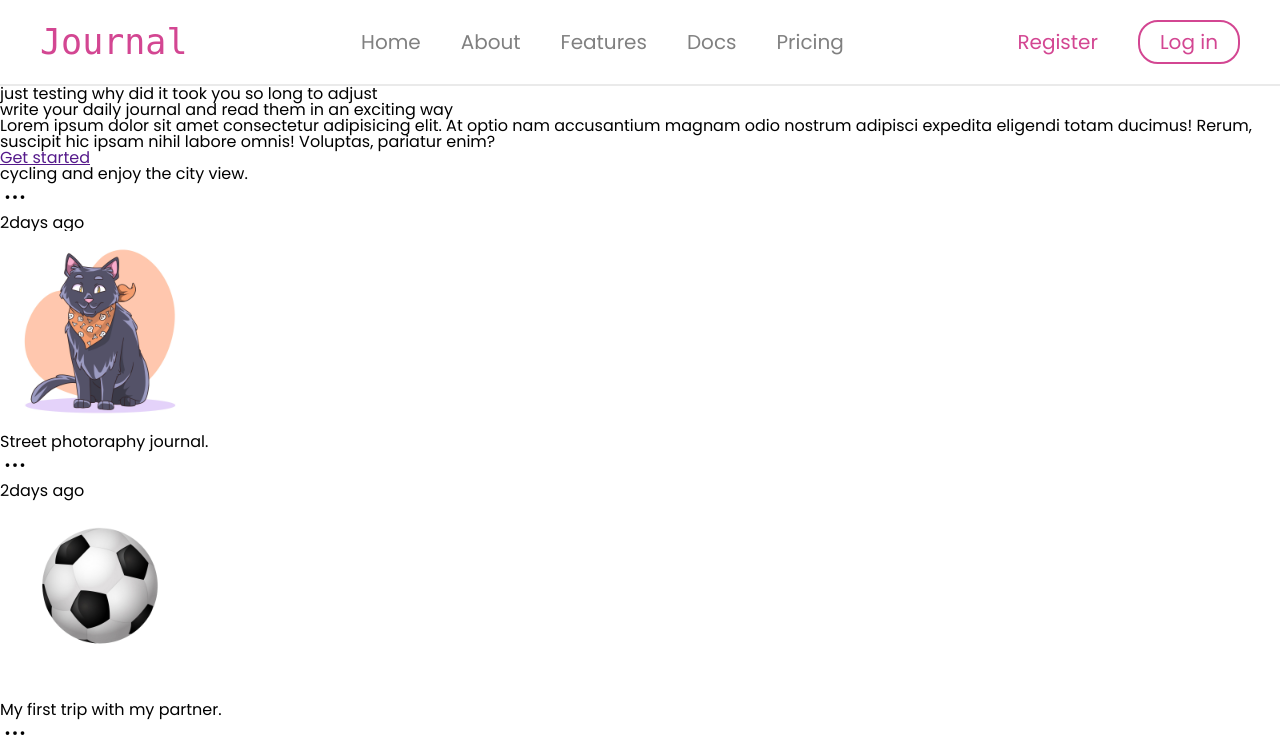
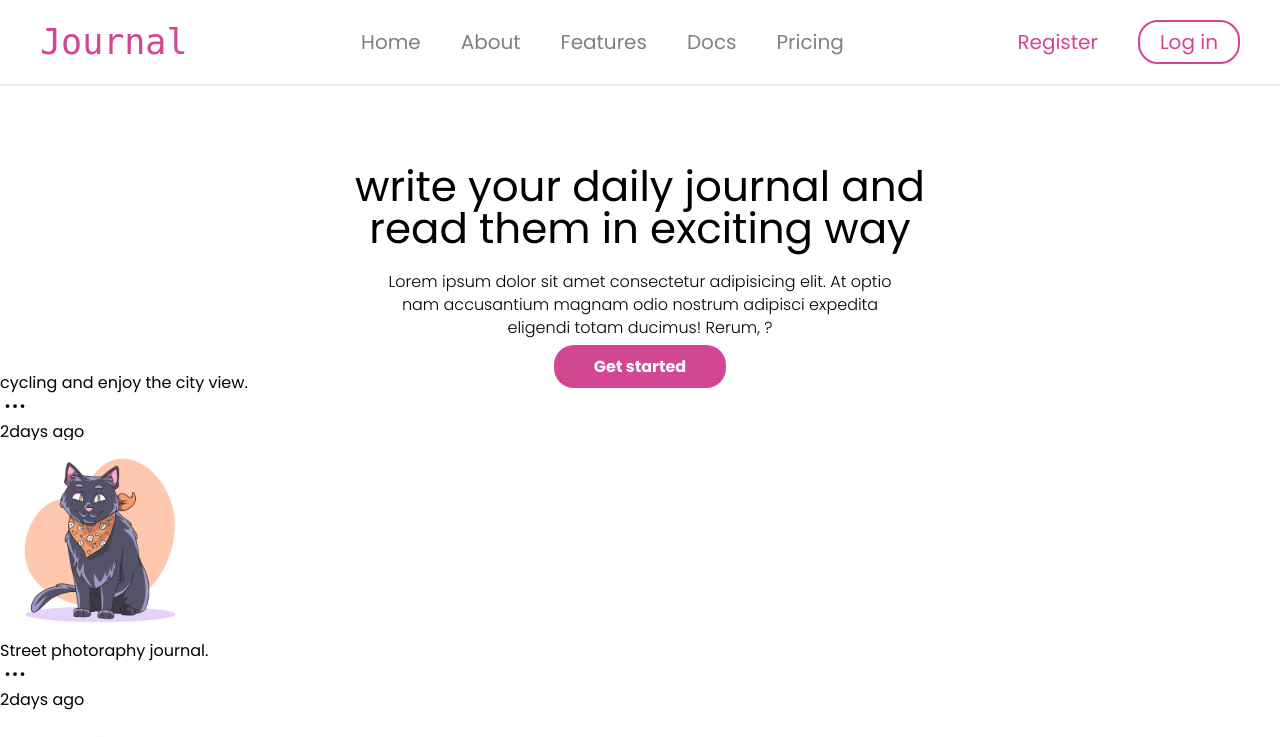
Before and after one commit to Musaibrahim1105/Journal, a plain HTML site: page index.html in a window 1280 px wide. Shown: the top 737 px of the page. Drawn offline with Linux system fonts and the light colour scheme.

Commit message:
styled the leading section

```diff
--- a/index.html
+++ b/index.html
@@ -30,13 +30,13 @@
     </header>
 
 <main>
-    <h1>just testing why did it took you so long to adjust</h1>
+
 
     <!--leading section -->
-    <section>
-        <h1>write your daily journal and read them in an exciting way</h1>
+    <section class="leading">
+        <h1>write your daily journal and <br> read them in exciting way</h1>
         <p>
-            Lorem ipsum dolor sit amet consectetur adipisicing elit. At optio nam accusantium magnam odio nostrum adipisci expedita eligendi totam ducimus! Rerum, suscipit hic ipsam nihil labore omnis! Voluptas, pariatur enim?
+            Lorem ipsum dolor sit amet consectetur adipisicing elit. At optio nam accusantium magnam odio nostrum adipisci expedita eligendi totam ducimus! Rerum, ?
         </p>
         <a href="">Get started</a>
     </section>
--- a/styles/style.css
+++ b/styles/style.css
@@ -41,3 +41,29 @@ a:hover {
 .pink{
     color: #d34692;
 }
+
+.leading {
+    margin-top: 80px;
+    text-align: center;
+}
+
+.leading h1 {
+    font-size: 42px;
+}
+
+.leading p {
+    width: 40%;
+    margin: 20px auto;
+    font-weight: 300;
+    font-size: 16px;
+    line-height: 23px;
+}
+
+.leading a {
+    padding: 10px 40px;
+    background-color: #d34692;
+    color: white;
+    border-radius: 20px;
+    text-decoration: none;
+    font-weight: bold;
+}
```
